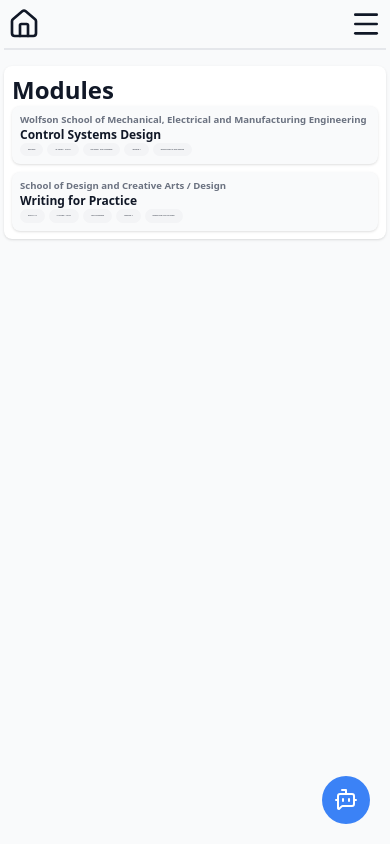
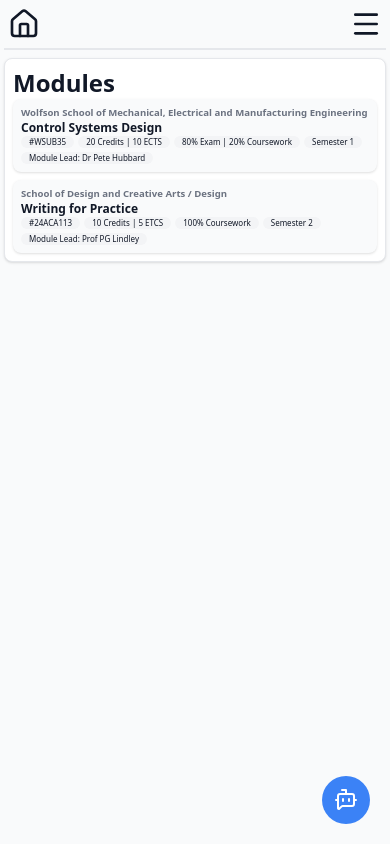
Before and after one commit to AlessioGrespi/universityDB, a SvelteKit app: page /modules in a window 390 px wide. Built offline with nearby package versions, Linux system fonts and the light colour scheme.

Commit message:
final edits

```diff
--- a/src/app.css
+++ b/src/app.css
@@ -39,8 +39,8 @@ h6 {
 }
 
 .text-xxxxs {
-  font-size: 0.1rem;
-  line-height: 0.6rem;
+  font-size: 0.5rem;
+  line-height: 0.5rem;
 }
 
 
@@ -62,7 +62,7 @@ h6 {
 }
 
 .card {
-  @apply p-2 bg-white shadow rounded-lg sm:p-6 hover:shadow-lg transition-shadow duration-200 overflow-hidden;
+  @apply p-2 bg-white shadow rounded-lg sm:p-6 hover:shadow-lg transition-shadow duration-200 overflow-hidden border;
 }
 
 .card h1 {
@@ -78,7 +78,7 @@ h6 {
 }
 
 .card h4 {
-  @apply text-center text-xxs sm:text-xl font-medium text-nowrap;
+  @apply text-center text-xs sm:text-xl font-medium text-nowrap;
 }
 
 .card table {
--- a/src/routes/modules/+page.svelte
+++ b/src/routes/modules/+page.svelte
@@ -15,7 +15,7 @@
 </script>
 
 
-<div class="card mt-4 px-1 py-4">
+<div class="card sm:mt-4 px-1 py-4">
 	<h1>Modules</h1>
 	<div class="flex w-full flex-col gap-2">
         <a href='/modules/robotics'>
```
